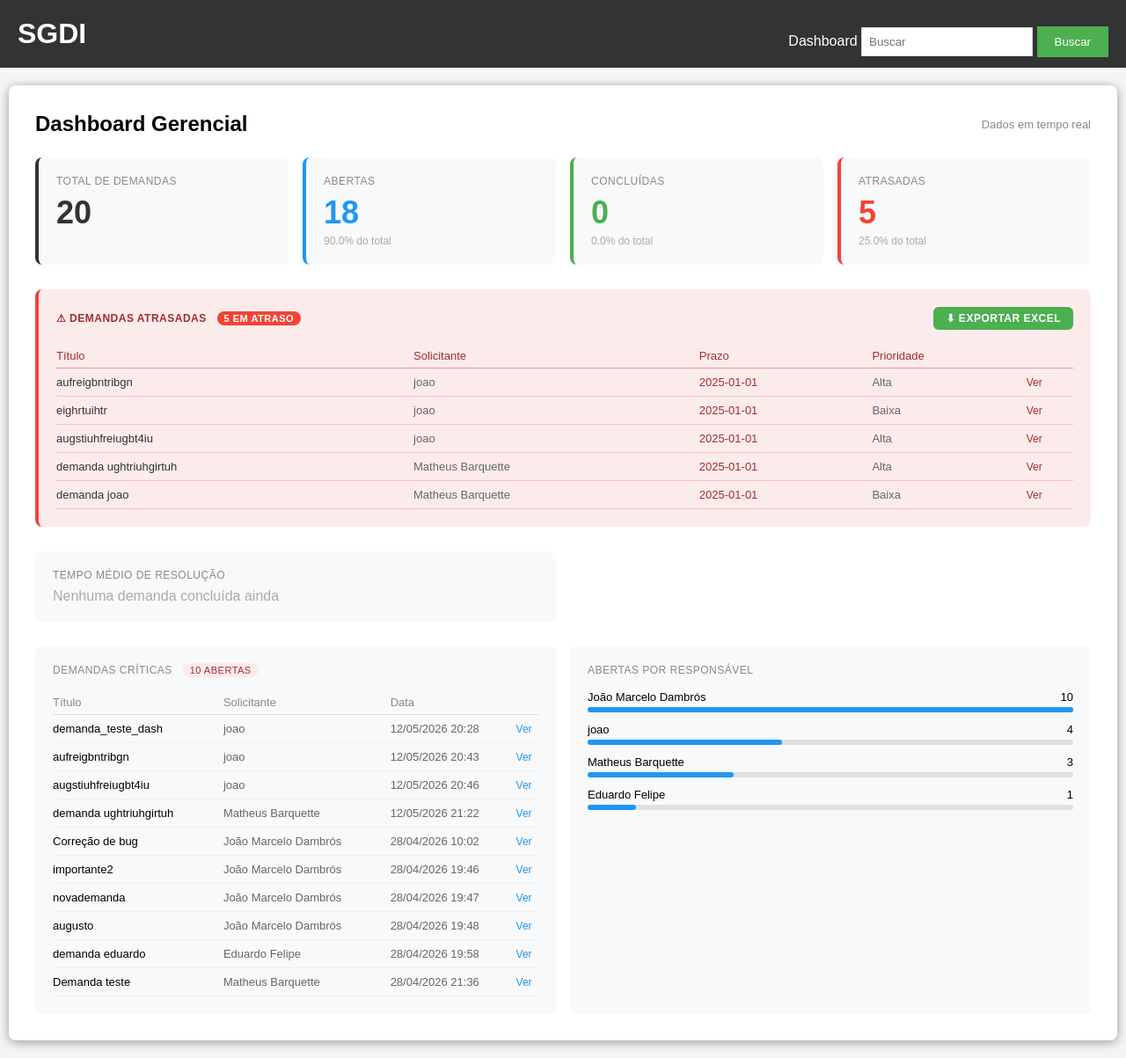
After one commit to jmdambros/sgdi_CONAN, a Flask app: page /dashboard in a window 1280 px wide. The commit adds this page. Shown: the whole page at 88% size. Run offline with Flask 3, Linux system fonts and the light colour scheme; a user stored in the database is signed in; data comes from the database, SQL or seed files in the repository; both versions use the stored data as it was after the commit.

Commit message:
Sprint_Dashboard
Com criação de demandas funcional

```diff
--- a/app.py
+++ b/app.py
@@ -1,8 +1,11 @@
-from flask import Flask, render_template, request, redirect, url_for, flash, session
+from flask import Flask, render_template, request, redirect, url_for, flash, session, send_file
 import sqlite3
-from datetime import datetime
+from datetime import datetime, date
 from functools import wraps
 from auth import auth
+import openpyxl
+from openpyxl.styles import Font, PatternFill, Alignment
+import io
 
 app = Flask(__name__)
 app.secret_key = 'dalessandro2010'
@@ -67,13 +70,14 @@ def nova_demanda():
         titulo = request.form['titulo']
         descricao = request.form['descricao']
         id_prio = request.form['id_prioridade']
+        prazo = request.form['prazo'] or None
 
         solicitante = session['user_nome']
 
         conn = get_db()
         conn.execute(
-            "INSERT INTO demandas (titulo, descricao, solicitante, data_criacao, id_prioridade) VALUES (?, ?, ?, ?, ?)",
-            (titulo, descricao, solicitante, datetime.now().strftime("%d/%m/%Y %H:%M"), id_prio)
+            "INSERT INTO demandas (titulo, descricao, solicitante, data_criacao, id_prioridade, prazo) VALUES (?, ?, ?, ?, ?, ?)",
+            (titulo, descricao, solicitante, datetime.now().strftime("%d/%m/%Y %H:%M"), id_prio, prazo)
         )
         conn.commit()
         conn.close()
@@ -114,6 +118,7 @@ def buscar():
     total = len(resultados)
     return render_template('index.html', demandas=resultados, total=total, offset=total)
 
+
 @app.route('/detalhes/<id>')
 @login_required
 def detalhes(id):
@@ -132,7 +137,6 @@ def detalhes(id):
 @login_required
 def adicionar_comentario(demanda_id):
     conn = get_db()
-    # Author is always the logged-in user
     autor = session['user_nome']
     conn.execute(
         "INSERT INTO comentarios (demanda_id, comentario, autor, data) VALUES (?, ?, ?, ?)",
@@ -143,5 +147,128 @@ def adicionar_comentario(demanda_id):
     return redirect(f'/detalhes/{demanda_id}')
 
 
+@app.route('/dashboard')
+@login_required
+def dashboard():
+    conn = get_db()
+
+    total = conn.execute('SELECT COUNT(*) FROM demandas').fetchone()[0]
+    abertas = conn.execute("SELECT COUNT(*) FROM demandas WHERE status = 'Aberta'").fetchone()[0]
+    concluidas = conn.execute("SELECT COUNT(*) FROM demandas WHERE status = 'Concluída'").fetchone()[0]
+
+    criticas = conn.execute("""
+        SELECT d.*, p.valor as prioridade_nome
+        FROM demandas d
+        LEFT JOIN prioridades p ON d.id_prioridade = p.id
+        WHERE p.valor = 'Alta' AND d.status = 'Aberta'
+        ORDER BY d.data_criacao ASC
+    """).fetchall()
+
+    atrasadas_count = conn.execute("""
+        SELECT COUNT(*) FROM demandas
+        WHERE status = 'Aberta' AND prazo IS NOT NULL AND prazo < date('now')
+    """).fetchone()[0]
+
+    atrasadas_list = conn.execute("""
+        SELECT d.*, p.valor as prioridade_nome
+        FROM demandas d
+        LEFT JOIN prioridades p ON d.id_prioridade = p.id
+        WHERE d.status = 'Aberta' AND d.prazo IS NOT NULL AND d.prazo < date('now')
+        ORDER BY d.prazo ASC
+    """).fetchall()
+
+    por_responsavel = conn.execute("""
+        SELECT solicitante, COUNT(*) as total
+        FROM demandas
+        WHERE status = 'Aberta'
+        GROUP BY solicitante
+        ORDER BY total DESC
+    """).fetchall()
+
+    tempo_medio = conn.execute("""
+        SELECT AVG(
+            julianday(substr(data_criacao,7,4)||'-'||substr(data_criacao,4,2)||'-'||substr(data_criacao,1,2)) -
+            julianday(substr(data_criacao,7,4)||'-'||substr(data_criacao,4,2)||'-'||substr(data_criacao,1,2))
+        ) FROM demandas WHERE status = 'Concluída'
+    """).fetchone()[0]
+
+    conn.close()
+
+    pct_abertas = round((abertas / total * 100), 1) if total else 0
+    pct_concluidas = round((concluidas / total * 100), 1) if total else 0
+    pct_atrasadas = round((atrasadas_count / total * 100), 1) if total else 0
+
+    return render_template('dashboard.html',
+        total=total,
+        abertas=abertas,
+        concluidas=concluidas,
+        atrasadas=atrasadas_count,
+        atrasadas_list=atrasadas_list,
+        criticas=criticas,
+        por_responsavel=por_responsavel,
+        tempo_medio=round(tempo_medio, 1) if tempo_medio else 0,
+        pct_abertas=pct_abertas,
+        pct_concluidas=pct_concluidas,
+        pct_atrasadas=pct_atrasadas,
+    )
+
+
+@app.route('/exportar/atrasadas')
+@login_required
+def exportar_atrasadas():
+    conn = get_db()
+    atrasadas = conn.execute("""
+        SELECT d.titulo, d.solicitante, d.prazo, d.data_criacao, p.valor as prioridade
+        FROM demandas d
+        LEFT JOIN prioridades p ON d.id_prioridade = p.id
+        WHERE d.status = 'Aberta' AND d.prazo IS NOT NULL AND d.prazo < date('now')
+        ORDER BY d.prazo ASC
+    """).fetchall()
+    conn.close()
+
+    wb = openpyxl.Workbook()
+    ws = wb.active
+    ws.title = "Demandas Atrasadas"
+
+    ws.merge_cells('A1:E1')
+    ws['A1'] = f"Relatório de Demandas Atrasadas — {date.today().strftime('%d/%m/%Y')}"
+    ws['A1'].font = Font(bold=True, size=14)
+    ws['A1'].alignment = Alignment(horizontal='center')
+
+    headers = ['Título', 'Solicitante', 'Prazo', 'Data de Criação', 'Prioridade']
+    header_fill = PatternFill(start_color='333333', end_color='333333', fill_type='solid')
+    for col, header in enumerate(headers, 1):
+        cell = ws.cell(row=3, column=col, value=header)
+        cell.font = Font(bold=True, color='FFFFFF')
+        cell.fill = header_fill
+        cell.alignment = Alignment(horizontal='center')
+
+    red_fill = PatternFill(start_color='FCEBEB', end_color='FCEBEB', fill_type='solid')
+    for row_idx, d in enumerate(atrasadas, 4):
+        ws.cell(row=row_idx, column=1, value=d['titulo'])
+        ws.cell(row=row_idx, column=2, value=d['solicitante'])
+        ws.cell(row=row_idx, column=3, value=d['prazo'])
+        ws.cell(row=row_idx, column=4, value=d['data_criacao'])
+        ws.cell(row=row_idx, column=5, value=d['prioridade'])
+        for col in range(1, 6):
+            ws.cell(row=row_idx, column=col).fill = red_fill
+
+    ws.column_dimensions['A'].width = 30
+    ws.column_dimensions['B'].width = 25
+    ws.column_dimensions['C'].width = 15
+    ws.column_dimensions['D'].width = 20
+    ws.column_dimensions['E'].width = 15
+
+    output = io.BytesIO()
+    wb.save(output)
+    output.seek(0)
+
+    filename = f"atrasadas_{date.today().strftime('%Y%m%d')}.xlsx"
+    return send_file(output,
+                     mimetype='application/vnd.openxmlformats-officedocument.spreadsheetml.sheet',
+                     as_attachment=True,
+                     download_name=filename)
+
+
 if __name__ == '__main__':
     app.run(debug=True, host='0.0.0.0')
--- a/init_db.py
+++ b/init_db.py
@@ -21,6 +21,8 @@ def init_db():
         descricao TEXT,
         solicitante TEXT,
         data_criacao TEXT,
+        prazo TEXT,
+        status TEXT DEFAULT 'Aberta',
         id_prioridade INTEGER,
         FOREIGN KEY (id_prioridade) REFERENCES prioridades(id)
     );
--- a/templates/base.html
+++ b/templates/base.html
@@ -10,6 +10,7 @@
 <body>
     <div class="header">
 <a href="/" style="text-decoration: none; color: white;"><h1>SGDI</h1></a>        <div class="menu">
+        <a href="/dashboard">Dashboard</a>
             <form action="/buscar" method="GET" style="display:inline;">
                 <input type="text" name="q" placeholder="Buscar">
                 <button type="submit">Buscar</button>
@@ -29,6 +30,5 @@
         {% block content %}{% endblock %}
     </div>
 
-
 </body>
 </html>
--- /dev/null
+++ b/templates/dashboard.html
@@ -0,0 +1,144 @@
+{% extends "base.html" %}
+
+{% block content %}
+
+<div style="display: flex; justify-content: space-between; align-items: center; margin-bottom: 24px;">
+    <h2 style="margin: 0;">Dashboard Gerencial</h2>
+    <span style="font-size: 13px; color: #888;">Dados em tempo real</span>
+</div>
+
+<!-- KPI CARDS -->
+<div style="display: grid; grid-template-columns: repeat(4, 1fr); gap: 16px; margin-bottom: 28px;">
+
+    <div style="background: #f8f9fa; border-radius: 8px; padding: 20px; border-left: 4px solid #333;">
+        <div style="font-size: 12px; color: #888; text-transform: uppercase; letter-spacing: 0.5px; margin-bottom: 8px;">Total de Demandas</div>
+        <div style="font-size: 36px; font-weight: 700; color: #333;">{{ total }}</div>
+    </div>
+
+    <div style="background: #f8f9fa; border-radius: 8px; padding: 20px; border-left: 4px solid #2196F3;">
+        <div style="font-size: 12px; color: #888; text-transform: uppercase; letter-spacing: 0.5px; margin-bottom: 8px;">Abertas</div>
+        <div style="font-size: 36px; font-weight: 700; color: #2196F3;">{{ abertas }}</div>
+        <div style="font-size: 12px; color: #aaa; margin-top: 4px;">{{ pct_abertas }}% do total</div>
+    </div>
+
+    <div style="background: #f8f9fa; border-radius: 8px; padding: 20px; border-left: 4px solid #4CAF50;">
+        <div style="font-size: 12px; color: #888; text-transform: uppercase; letter-spacing: 0.5px; margin-bottom: 8px;">Concluídas</div>
+        <div style="font-size: 36px; font-weight: 700; color: #4CAF50;">{{ concluidas }}</div>
+        <div style="font-size: 12px; color: #aaa; margin-top: 4px;">{{ pct_concluidas }}% do total</div>
+    </div>
+
+    <div style="background: #f8f9fa; border-radius: 8px; padding: 20px; border-left: 4px solid #f44336;">
+        <div style="font-size: 12px; color: #888; text-transform: uppercase; letter-spacing: 0.5px; margin-bottom: 8px;">Atrasadas</div>
+        <div style="font-size: 36px; font-weight: 700; color: #f44336;">{{ atrasadas }}</div>
+        <div style="font-size: 12px; color: #aaa; margin-top: 4px;">{{ pct_atrasadas }}% do total</div>
+    </div>
+
+</div>
+
+<!-- ATRASADAS SECTION -->
+<div style="background: #FCEBEB; border-radius: 8px; padding: 20px; margin-bottom: 28px; border-left: 4px solid #f44336;">
+    <div style="font-size: 12px; color: #A32D2D; text-transform: uppercase; letter-spacing: 0.5px; margin-bottom: 16px; font-weight: 600; display: flex; justify-content: space-between; align-items: center;">
+        <span>⚠ Demandas Atrasadas
+            <span style="background: #f44336; color: white; font-size: 11px; padding: 2px 8px; border-radius: 10px; margin-left: 8px;">{{ atrasadas }} em atraso</span>
+        </span>
+        <a href="/exportar/atrasadas" style="background: #4CAF50; color: white; font-size: 12px; padding: 6px 14px; border-radius: 6px; text-decoration: none;">⬇ Exportar Excel</a>
+    </div>
+    {% if atrasadas_list %}
+        <table style="width: 100%; border-collapse: collapse; font-size: 13px;">
+            <thead>
+                <tr style="border-bottom: 1px solid #F09595;">
+                    <th style="text-align: left; padding: 6px 0; color: #A32D2D; font-weight: 500;">Título</th>
+                    <th style="text-align: left; padding: 6px 0; color: #A32D2D; font-weight: 500;">Solicitante</th>
+                    <th style="text-align: left; padding: 6px 0; color: #A32D2D; font-weight: 500;">Prazo</th>
+                    <th style="text-align: left; padding: 6px 0; color: #A32D2D; font-weight: 500;">Prioridade</th>
+                    <th style="padding: 6px 0;"></th>
+                </tr>
+            </thead>
+            <tbody>
+                {% for d in atrasadas_list %}
+                <tr style="border-bottom: 1px solid #F7C1C1;">
+                    <td style="padding: 8px 0; color: #333;">{{ d['titulo'] }}</td>
+                    <td style="padding: 8px 0; color: #666;">{{ d['solicitante'] }}</td>
+                    <td style="padding: 8px 0; color: #A32D2D; font-weight: 500;">{{ d['prazo'] }}</td>
+                    <td style="padding: 8px 0; color: #666;">{{ d['prioridade_nome'] }}</td>
+                    <td style="padding: 8px 0;"><a href="/detalhes/{{ d['id'] }}" style="font-size: 12px; color: #A32D2D;">Ver</a></td>
+                </tr>
+                {% endfor %}
+            </tbody>
+        </table>
+    {% else %}
+        <div style="color: #A32D2D; font-size: 14px;">Nenhuma demanda atrasada.</div>
+    {% endif %}
+</div>
+
+<!-- SECOND ROW -->
+<div style="display: grid; grid-template-columns: 1fr 1fr; gap: 16px; margin-bottom: 28px;">
+
+    <div style="background: #f8f9fa; border-radius: 8px; padding: 20px;">
+        <div style="font-size: 12px; color: #888; text-transform: uppercase; letter-spacing: 0.5px; margin-bottom: 8px;">Tempo Médio de Resolução</div>
+        {% if tempo_medio %}
+            <div style="font-size: 36px; font-weight: 700; color: #333;">{{ tempo_medio }} <span style="font-size: 16px; font-weight: 400; color: #888;">dias</span></div>
+            <div style="font-size: 12px; color: #aaa; margin-top: 4px;">Apenas demandas concluídas</div>
+        {% else %}
+            <div style="font-size: 16px; color: #aaa; margin-top: 8px;">Nenhuma demanda concluída ainda</div>
+        {% endif %}
+    </div>
+</div>
+
+<!-- BOTTOM ROW -->
+<div style="display: grid; grid-template-columns: 1fr 1fr; gap: 16px;">
+
+    <div style="background: #f8f9fa; border-radius: 8px; padding: 20px;">
+        <div style="font-size: 12px; color: #888; text-transform: uppercase; letter-spacing: 0.5px; margin-bottom: 16px;">
+            Demandas Críticas
+            <span style="background: #FCEBEB; color: #A32D2D; font-size: 11px; padding: 2px 8px; border-radius: 10px; margin-left: 8px;">{{ criticas|length }} abertas</span>
+        </div>
+        {% if criticas %}
+            <table style="width: 100%; border-collapse: collapse; font-size: 13px;">
+                <thead>
+                    <tr style="border-bottom: 1px solid #ddd;">
+                        <th style="text-align: left; padding: 6px 0; color: #888; font-weight: 500;">Título</th>
+                        <th style="text-align: left; padding: 6px 0; color: #888; font-weight: 500;">Solicitante</th>
+                        <th style="text-align: left; padding: 6px 0; color: #888; font-weight: 500;">Data</th>
+                        <th style="padding: 6px 0;"></th>
+                    </tr>
+                </thead>
+                <tbody>
+                    {% for d in criticas %}
+                    <tr style="border-bottom: 1px solid #eee;">
+                        <td style="padding: 8px 0;">{{ d['titulo'] }}</td>
+                        <td style="padding: 8px 0; color: #666;">{{ d['solicitante'] }}</td>
+                        <td style="padding: 8px 0; color: #666;">{{ d['data_criacao'] }}</td>
+                        <td style="padding: 8px 0;"><a href="/detalhes/{{ d['id'] }}" style="font-size: 12px; color: #2196F3;">Ver</a></td>
+                    </tr>
+                    {% endfor %}
+                </tbody>
+            </table>
+        {% else %}
+            <div style="color: #aaa; font-size: 14px;">Nenhuma demanda crítica aberta.</div>
+        {% endif %}
+    </div>
+
+    <div style="background: #f8f9fa; border-radius: 8px; padding: 20px;">
+        <div style="font-size: 12px; color: #888; text-transform: uppercase; letter-spacing: 0.5px; margin-bottom: 16px;">Abertas por Responsável</div>
+        {% if por_responsavel %}
+            {% set max_val = por_responsavel[0]['total'] %}
+            {% for row in por_responsavel %}
+            <div style="margin-bottom: 12px;">
+                <div style="display: flex; justify-content: space-between; font-size: 13px; margin-bottom: 4px;">
+                    <span>{{ row['solicitante'] }}</span>
+                    <span style="font-weight: 500;">{{ row['total'] }}</span>
+                </div>
+                <div style="background: #e0e0e0; border-radius: 4px; height: 6px;">
+                    <div style="background: #2196F3; border-radius: 4px; height: 6px; width: {{ (row['total'] / max_val * 100)|int }}%;"></div>
+                </div>
+            </div>
+            {% endfor %}
+        {% else %}
+            <div style="color: #aaa; font-size: 14px;">Nenhuma demanda aberta.</div>
+        {% endif %}
+    </div>
+
+</div>
+
+{% endblock %}
--- a/templates/index.html
+++ b/templates/index.html
@@ -59,8 +59,8 @@
     {% else %}
     <span></span>
     {% endif %}
+    <a href = "/nova_demanda"> <button>+ Nova Demanda</button> </a>
 
-    <a href="/nova_demanda"><button>+ Nova Demanda</button></a>
 </div>
 
 
@@ -81,5 +81,4 @@ function verMais(offset, total) {
 }
 </script>
 
-
 {% endblock %}
--- a/templates/nova_demanda.html
+++ b/templates/nova_demanda.html
@@ -18,6 +18,10 @@
             <option value="3">Alta</option>
         </select>
     </div><br>
+    <div>
+        <label>Prazo:</label><br>
+        <input type="date" name="prazo">
+    </div><br>
     <button type="submit">Salvar</button>
     <a href="/"><button type="button">Cancelar</button></a>
 </form>
```
Also changed, not shown: demandas.db.
